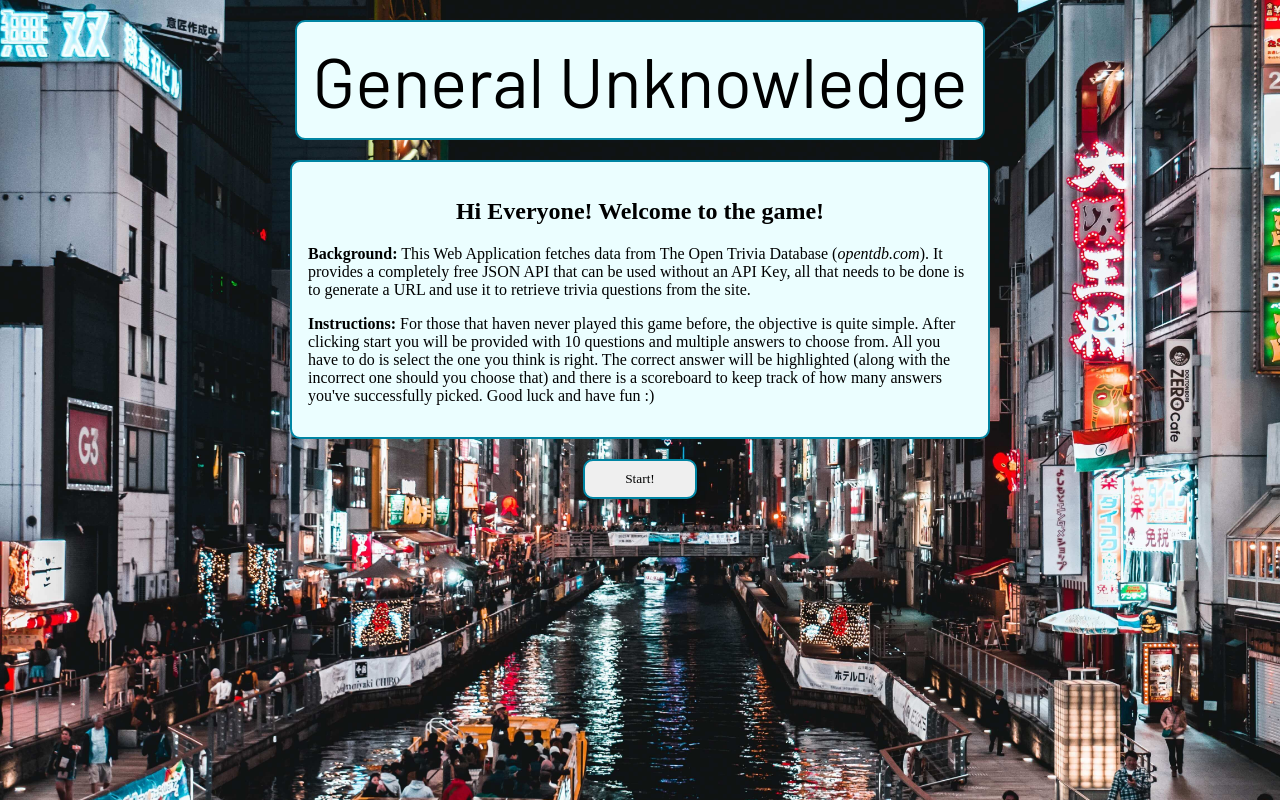
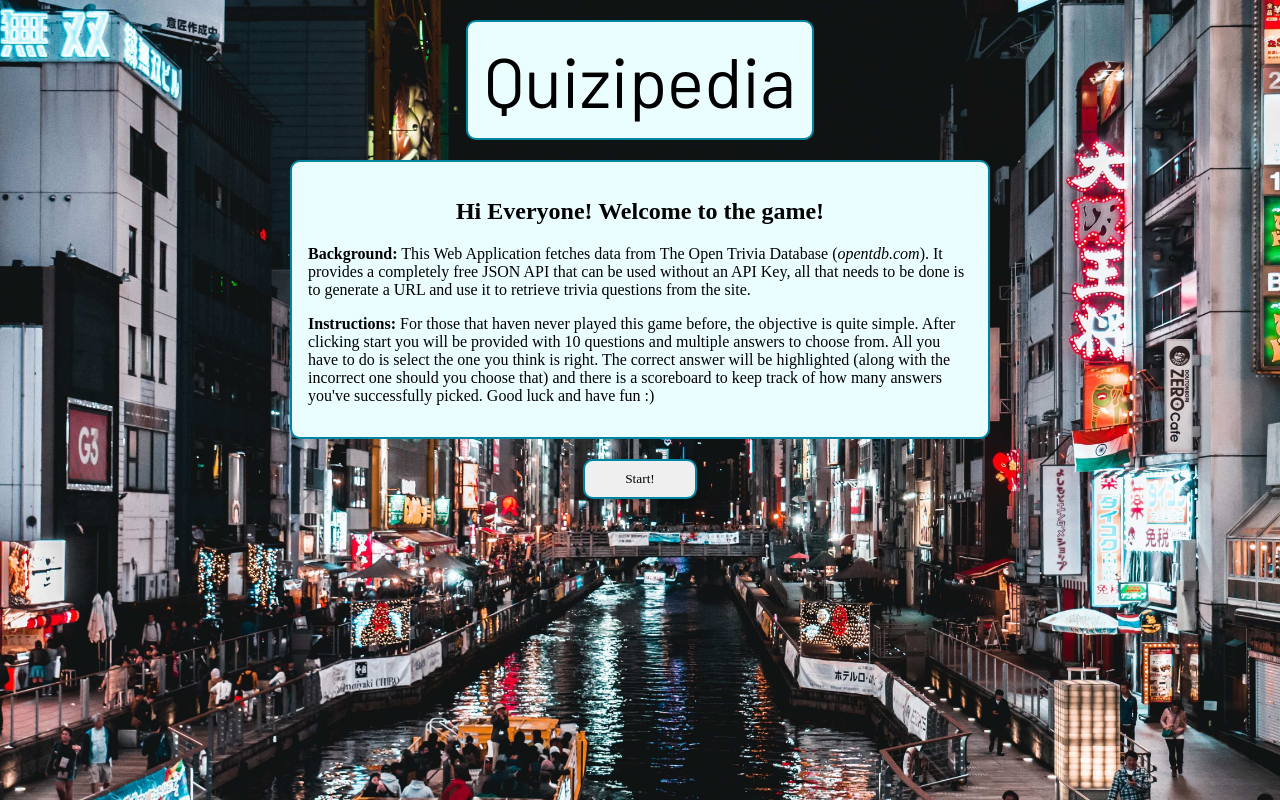
Before and after one commit to JalenCameron/Quiz-Application, a React (Create React App) app: page / in a window 1280 px wide. Built offline with nearby package versions, Linux system fonts and the light colour scheme; a web font is replaced by a local one.

Commit message:
Forgot to change the title. Here is a punnier one haha

```diff
--- a/src/App.tsx
+++ b/src/App.tsx
@@ -80,7 +80,7 @@ function App() {
     <>
       <GlobalStyle />
       <Wrapper>
-        <h1>General Unknowledge</h1>
+        <h1>Quizipedia</h1>
 
         {!gameOver ? <p className='score'>Score: {score}</p> : null}
 
```
